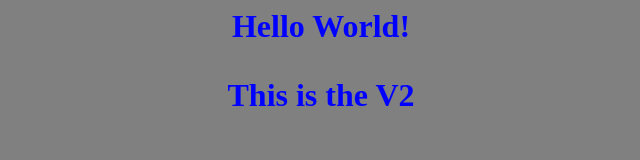
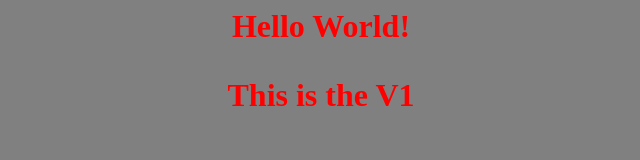
Before and after one commit to ozgurozturknet/hello-world, a plain HTML site: page index.html in a window 1280 px wide. Shown: the whole page, without its empty margins (319-959 px from the left). Drawn offline with Linux system fonts and the light colour scheme.

Commit message:
Update index.html

```diff
--- a/index.html
+++ b/index.html
@@ -2,10 +2,10 @@
 <body style="background-color:gray">
 
 <center>
-  <h1 style="color:blue">
+  <h1 style="color:red">
     Hello World!
   <p>
-    This is the V2
+    This is the V1
   </p>
   </h1>
 </center>
```
